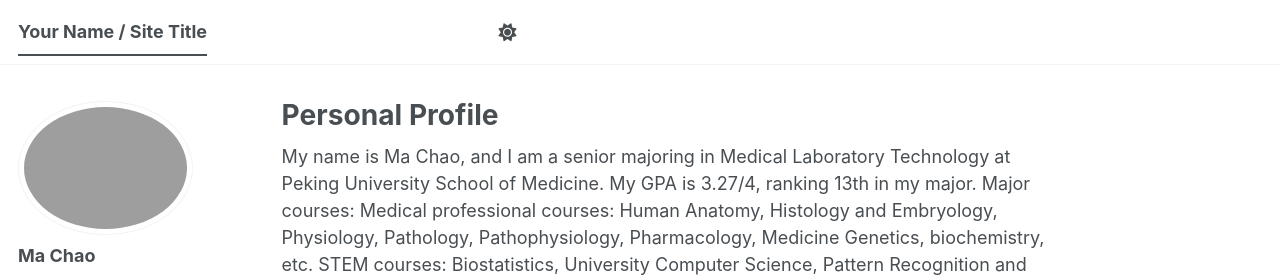
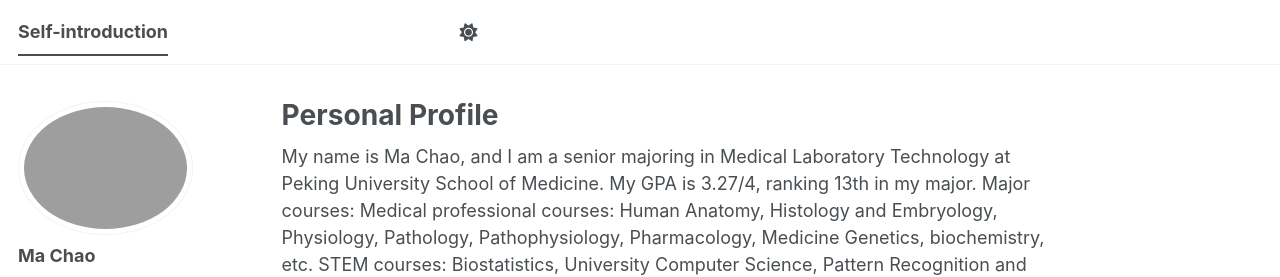
Before and after one commit to machao889/machao889.github.io, a Jekyll site: the page built from _pages/about.md, in a window 1280 px wide. Shown: the top 277 px of the page. Built offline with Jekyll 4.4.1, drawn with Linux system fonts in a browser that asks for light colours; a script bundle is joined from its source files by our own code; library files that are not in the unit come from our copies.

Commit message:
Update site title in configuration file

```diff
--- a/_config.yml
+++ b/_config.yml
@@ -9,7 +9,7 @@
 # Basic Site Settings
 locale                   : "en-US"
 site_theme               : "default" # The available themes options are "default", "air", "sunrise", "mint", "dirt" and "contrast"
-title                    : "Your Name / Site Title"
+title                    : "Self-introduction"
 title_separator          : "-"
 name                     : &name "Your Name"
 description              : &description "Your Name's academic portfolio"   # Update this with a general description of your site, this is the default if not overridden by a page
```
